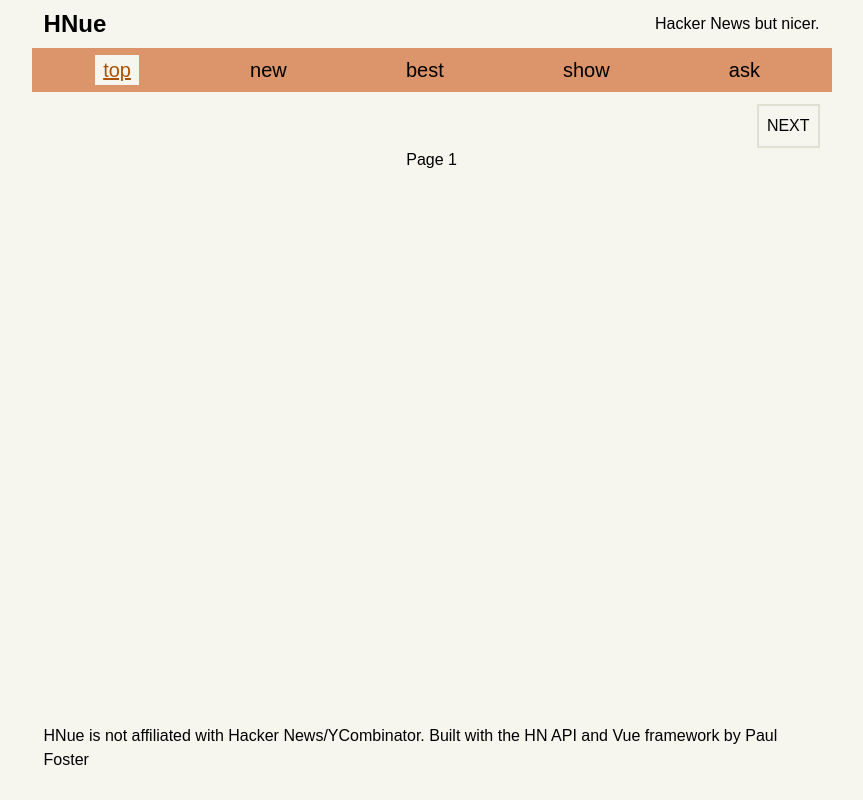
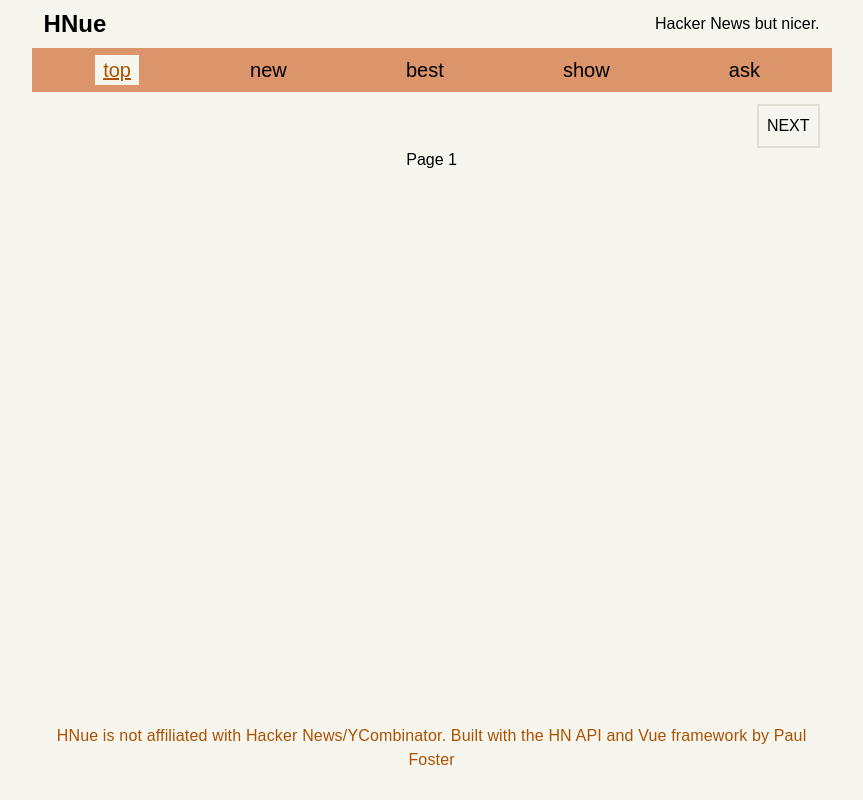
Before and after one commit to plfstr/hnue, a website: page index.html in a window 1280 px wide. Shown: the whole page, without its empty margins (208-1071 px from the left). Drawn offline with Linux system fonts and the light colour scheme.

Commit message:
Footer lowlight

```diff
--- a/index.html
+++ b/index.html
@@ -43,7 +43,7 @@
 
         </div>
         <footer>
-            <p><span translate="no">HNue</span> is not affiliated with Hacker News/YCombinator. Built with the HN API
+            <p class="lowlight center"><span translate="no">HNue</span> is not affiliated with Hacker News/YCombinator. Built with the HN API
                 and Vue framework by <a href="https://www.paulfosterdesign.co.uk">Paul Foster</a></p>
         </footer>
     </div>
```
